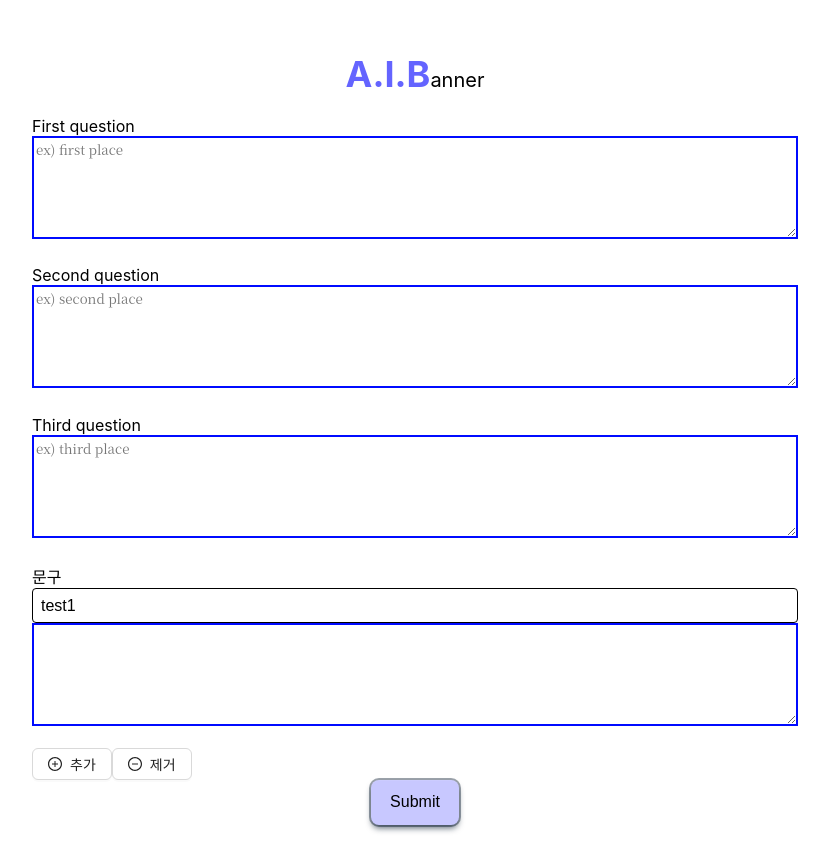
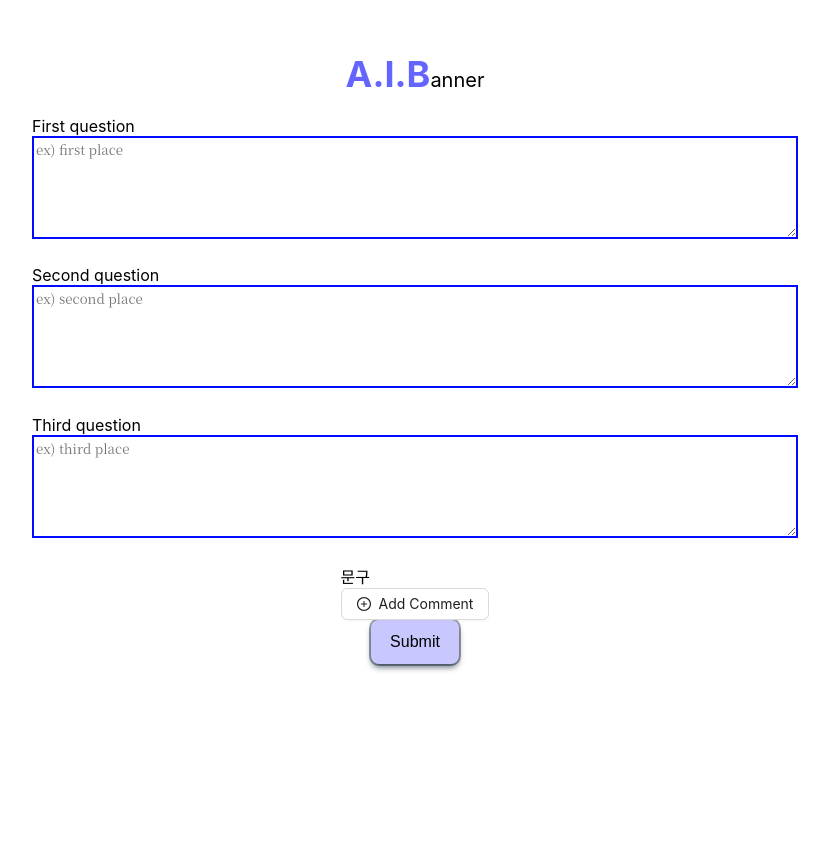
Before and after one commit to poeYSK/stable-diffusion-banner, a React (Create React App) app: page / in a window 1280 px wide. Shown: the top 857 px of the page, without its empty margins (257-1086 px from the left). After the commit the page ends 800 px from the top, so only its background shows below. Built offline with nearby package versions, Linux system fonts and the light colour scheme.

Commit message:
:art: 문구 창 버튼 형태 변경

```diff
--- a/src/components/comment.jsx
+++ b/src/components/comment.jsx
@@ -1,32 +1,74 @@
+import { Button } from "antd";
+import { PlusCircleOutlined } from "@ant-design/icons";
+import { MinusCircleOutlined } from "@ant-design/icons";
 import { useState } from "react";
 import TextareaAutosize from "react-textarea-autosize";
 import { Select } from "./select";
 
 export const Comment = (props) => {
-  const [comments, setComments] = useState([]);
+  const [comments, setComments] = useState(props.comments || []);
+  const [selectedOptions, setSelectedOptions] = useState(
+    props.selectedOptions || []
+  );
+
+  const addComment = () => {
+    const newComments = [...comments, ""];
+    setComments(newComments);
+    props.onCommentChange(newComments, selectedOptions);
+  };
+
+  const deleteComment = (index) => {
+    const newComments = [...comments];
+    newComments.splice(index, 1);
+    setComments(newComments);
+    const newSelectedOptions = [...selectedOptions];
+    newSelectedOptions.splice(index, 1);
+    setSelectedOptions(newSelectedOptions);
+    props.onCommentChange(newComments, newSelectedOptions);
+  };
 
   const onTextChange = (index, e) => {
     const newComments = [...comments];
     newComments[index] = e.target.value;
     setComments(newComments);
-    props.onCommentChange(newComments);
+    props.onCommentChange(newComments, selectedOptions);
+  };
+
+  const onSelectedOptionChange = (index, e) => {
+    const newSelectedOptions = [...selectedOptions];
+    newSelectedOptions[index] = e.target.value;
+    setSelectedOptions(newSelectedOptions);
+    props.onCommentChange(comments, newSelectedOptions);
   };
 
   return (
     <div className="comment-class">
-      {props.countList &&
-        props.countList.map((item, index) => (
+      {comments.map((comment, index) => (
         <div className="form-comment" key={index}>
-            <Select />
+          <Select
+            value={selectedOptions[index] || ""}
+            onChange={(e) => onSelectedOptionChange(index, e)}
+          />
           <TextareaAutosize
+            id=""
             className="question-class"
             minRows={5}
             cols={100}
-              value={comments[index] || ""}
+            value={comment || ""}
             onChange={(e) => onTextChange(index, e)}
           />
+          {comments.length > 1 && (
+            <Button onClick={() => deleteComment(index)}>
+              <MinusCircleOutlined />
+              Delete
+            </Button>
+          )}
         </div>
       ))}
+      <Button onClick={() => addComment()}>
+        <PlusCircleOutlined />
+        Add Comment
+      </Button>
     </div>
   );
 };
--- a/src/components/select.jsx
+++ b/src/components/select.jsx
@@ -1,6 +1,7 @@
+import { useState } from "react";
 import styled from "styled-components";
 
-export const SelectStyle = styled.select`
+const SelectStyle = styled.select`
   &:focus {
     border-color: red;
   }
@@ -17,8 +18,19 @@ const IconSVG = styled.svg`
 `;
 
 export const Select = () => {
+  const [selectedOption, setSelectedOption] = useState("");
+
+  const onOptionChange = (e) => {
+    setSelectedOption(e.target.value);
+    console.log(selectedOption);
+  };
+
   return (
-    <SelectStyle id="form-select">
+    <SelectStyle
+      id="form-select"
+      value={selectedOption}
+      onChange={onOptionChange}
+    >
       <option key="test1" value="test1">
         test1
       </option>
@@ -33,8 +45,8 @@ export const Select = () => {
         xmlns="http://www.w3.org/2000/svg"
       >
         <path
-          fill-rule="evenodd"
-          clip-rule="evenodd"
+          fillRule="evenodd"
+          clipRule="evenodd"
           d="M10 14L16 6H4L10 14Z"
           fill="#1A1A1A"
         />
--- a/src/page/first/index.js
+++ b/src/page/first/index.js
@@ -1,8 +1,5 @@
 import React, { useState } from "react";
 import { useNavigate } from "react-router-dom";
-import { Button } from "antd";
-import { PlusCircleOutlined } from "@ant-design/icons";
-import { MinusCircleOutlined } from "@ant-design/icons";
 import "./index.css";
 import { questionData } from "../../data/QuestionData";
 import { Question } from "../../components/question";
@@ -10,14 +7,12 @@ import { Label } from "../../components/label";
 import { Comment } from "../../components/comment";
 
 const FirstPage = () => {
-  let counter;
   const navigate = useNavigate();
   const [text, setText] = useState({
     first_text: "",
     second_text: "",
     third_text: "",
   });
-  const [countList, setCountList] = useState([0]);
   const [comments, setComments] = useState([]);
 
   const { first_text, second_text, third_text } = text;
@@ -33,27 +28,12 @@ const FirstPage = () => {
 
   const onCommentChange = (newComments) => {
     setComments(newComments);
+    console.log(comments);
   };
 
   const onClickSubmit = () => {
     navigate("/second");
     console.log(text);
-  };
-
-  const onClickMakeComment = () => {
-    let countArr = [...countList];
-    counter = countArr.slice(-1)[0];
-    counter += 1;
-    countArr.push(counter);
-    setCountList(countArr);
-  };
-
-  const onClickDeleteComment = () => {
-    let countArr = [...countList];
-    if (countArr.length > 1) {
-      countArr.pop();
-      setCountList(countArr);
-    }
   };
 
   return (
@@ -70,7 +50,7 @@ const FirstPage = () => {
           name="first_text"
           value={first_text}
           onTextChange={onTextChange}
-        />{" "}
+        />
         <br />
         <Label q={questionData[1]} /> <br />
         <Question
@@ -78,7 +58,7 @@ const FirstPage = () => {
           name="second_text"
           value={second_text}
           onTextChange={onTextChange}
-        />{" "}
+        />
         <br />
         <Label q={questionData[2]} /> <br />
         <Question
@@ -86,18 +66,12 @@ const FirstPage = () => {
           name="third_text"
           value={third_text}
           onTextChange={onTextChange}
-        />{" "}
+        />
         <br />
       </div>
       <div id="form-comment">
         <label>문구</label>
-        <Comment countList={countList} />
-        <Button onClick={onClickMakeComment}>
-          <PlusCircleOutlined /> 추가
-        </Button>
-        <Button onClick={onClickDeleteComment}>
-          <MinusCircleOutlined /> 제거
-        </Button>
+        <Comment onCommentChange={onCommentChange} />
       </div>
       <form>
         <div id="submit">
```
Lines whose indentation alone changed are shown as unchanged.
